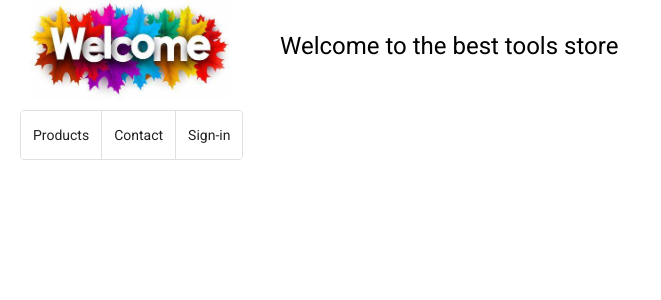
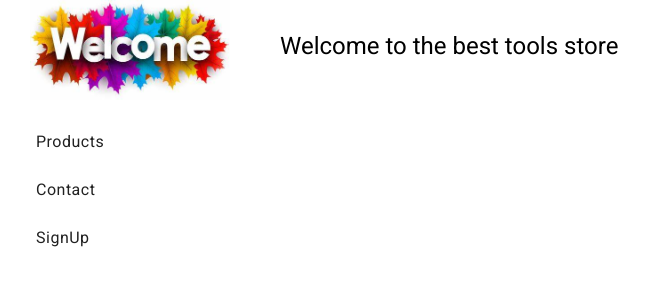
Before and after one commit to Cyrilinho973/studiStore, an Angular app: page / in a window 1280 px wide. Shown: the top 300 px of the page, without its empty margins (0-661 px from the left). Built offline with nearby package versions, Linux system fonts and the light colour scheme.

Commit message:
adding the nav list

```diff
--- a/src/app/app.module.ts
+++ b/src/app/app.module.ts
@@ -8,6 +8,7 @@ import { ProductsModule } from './products/products.module';
 import { BrowserAnimationsModule } from '@angular/platform-browser/animations';
 import { MatTabsModule } from '@angular/material/tabs';
 import { MatButtonToggleModule } from '@angular/material/button-toggle';
+import {MatListModule} from '@angular/material/list';
 
 @NgModule({
   declarations: [
@@ -20,7 +21,8 @@ import { MatButtonToggleModule } from '@angular/material/button-toggle';
     ProductsModule,
     BrowserAnimationsModule,
     MatTabsModule,
-    MatButtonToggleModule
+    MatButtonToggleModule,
+    MatListModule
   ],
   providers: [],
   bootstrap: [AppComponent]
--- a/src/app/welcome/welcome.component.html
+++ b/src/app/welcome/welcome.component.html
@@ -7,10 +7,10 @@
     <h1>Welcome to the best tools store</h1>
   </div>
   <div class="welcomeMenu">
-    <mat-button-toggle-group name="fontStyle" aria-label="Font Style">
-      <mat-button-toggle value="products">Products</mat-button-toggle>
-      <mat-button-toggle value="contact">Contact</mat-button-toggle>
-      <mat-button-toggle value="sign-in">Sign-in</mat-button-toggle>
-    </mat-button-toggle-group>
+    <mat-nav-list>
+      <a mat-list-item href="/products">Products</a>
+      <a mat-list-item href="/">Contact</a>
+      <a mat-list-item href="/">SignUp</a>
+    </mat-nav-list>
   </div>
 </div>
```
